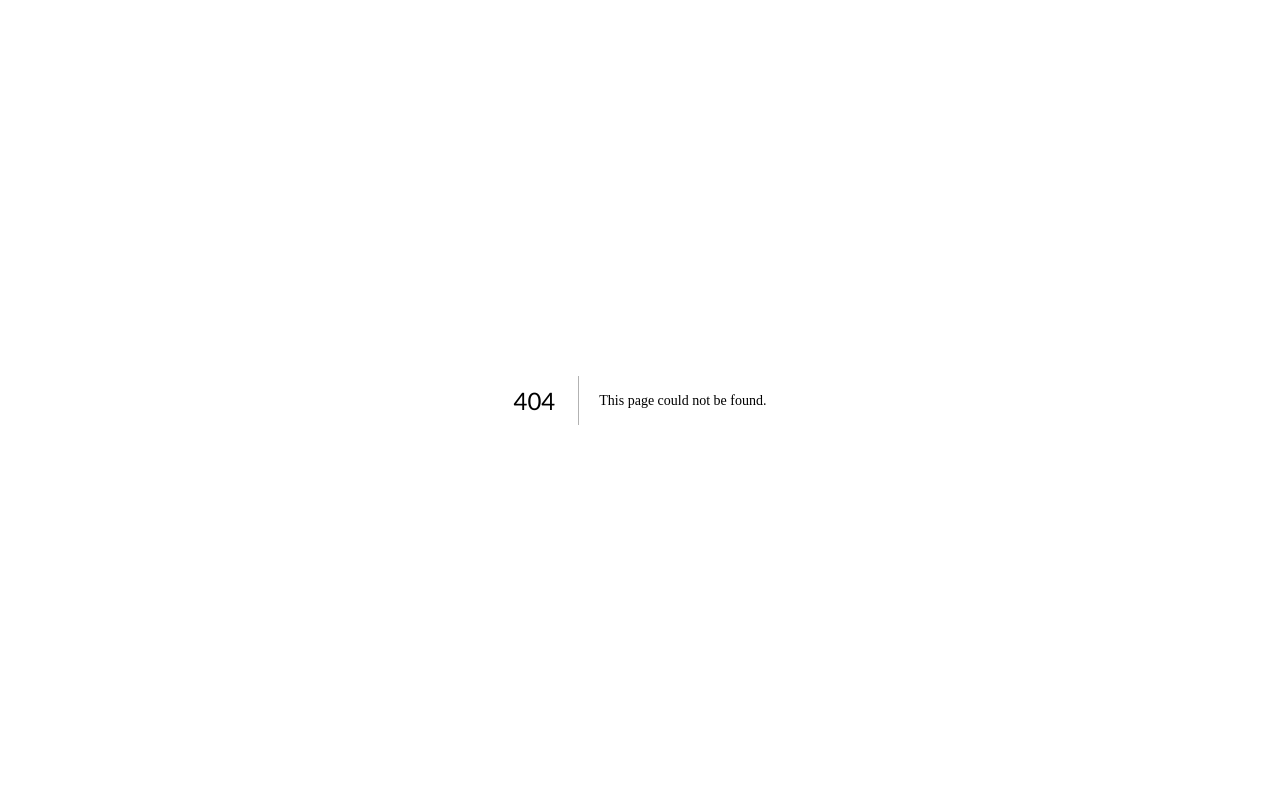
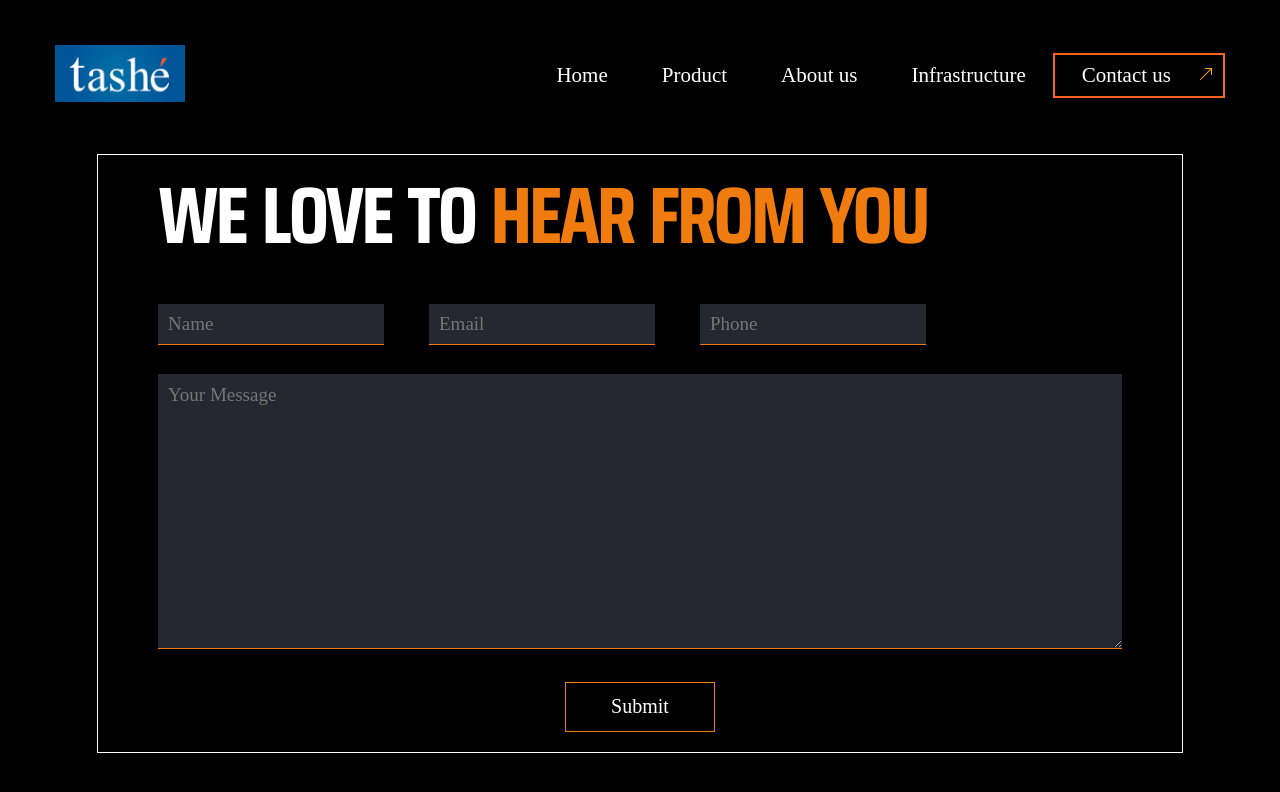
Before and after one commit to naveenbishwas/Tashe-new, a Next.js app: page /contact-us in a window 1280 px wide. Before the commit this address had no page. Shown: the top 792 px of the page. Built offline with nearby package versions, Linux system fonts and the light colour scheme; a web font is replaced by a local one.

Commit message:
contact-us

```diff
--- a/src/app/about-us/page.js
+++ b/src/app/about-us/page.js
@@ -111,7 +111,7 @@ const page = () => {
 
               <li id="contact">
                 <div className="">
-                  <Link id="black" href="#">
+                  <Link id="black" href="/contact-us">
                     Contact us
                   </Link>
                   <svg
--- /dev/null
+++ b/src/app/contact-us/contact-us.css
@@ -0,0 +1,69 @@
+.footer-right {
+  display: flex;
+  justify-content: center;
+  margin-top: 12%;
+  color: #fff;
+}
+
+.form-top {
+  margin-top: 2%;
+  display: flex;
+  gap: 45px;
+}
+
+.form-top input {
+  width: 216px;
+  margin-top: 30px;
+}
+
+.form-middle textarea {
+  margin-top: 3%;
+}
+
+.footer-right h1 {
+  font-size: 5rem;
+}
+
+body {
+  background-color: #000;
+}
+
+.from-bottom {
+  text-align: center;
+}
+
+.footer-right-header {
+  border: 1px solid;
+  padding: 20px 60px;
+}
+
+@media screen and (max-width: 768px) {
+  .footer-right-header h1 {
+    font-family: "Saira Condensed";
+    font-size: 1.8rem;
+    line-height: 1;
+    letter-spacing: -1px;
+    word-spacing: 0px;
+  }
+
+  .footer-right {
+    margin-top: 22%;
+  }
+
+  .footer-right-header {
+    border: unset;
+    padding: 10px 25px;
+  }
+
+  .form-top input {
+    width: 100%;
+  }
+
+  .form-top {
+    gap: 1px;
+  }
+
+  .form-middle textarea {
+    height: 200px;
+  }
+}
--- /dev/null
+++ b/src/app/contact-us/page.js
@@ -0,0 +1,147 @@
+import React from "react";
+import "./contact-us.css";
+import Link from "next/link";
+import Image from "next/image";
+
+const page = () => {
+  return (
+    <>
+      <header>
+        <div className="navbar">
+          <Link href="/">
+            <div className="logo">
+              <Image
+                src={"/new-logo.png"}
+                alt="Logo"
+                width={0}
+                height={0}
+                unoptimized
+              />
+            </div>
+          </Link>
+
+          <nav id="navigation">
+            <input type="checkbox" id="check" />
+            <label htmlFor="check" className="checkbtn">
+              <svg
+                id="nav-icon"
+                xmlns="http://www.w3.org/2000/svg"
+                width="16"
+                height="16"
+                fill="currentColor"
+                class="bi bi-list"
+                viewBox="0 0 16 16"
+              >
+                <path
+                  fill-rule="evenodd"
+                  d="M2.5 12a.5.5 0 0 1 .5-.5h10a.5.5 0 0 1 0 1H3a.5.5 0 0 1-.5-.5m0-4a.5.5 0 0 1 .5-.5h10a.5.5 0 0 1 0 1H3a.5.5 0 0 1-.5-.5m0-4a.5.5 0 0 1 .5-.5h10a.5.5 0 0 1 0 1H3a.5.5 0 0 1-.5-.5"
+                />
+              </svg>
+            </label>
+            <ul>
+              <li>
+                <Link href="/">Home</Link>
+              </li>
+              <li>
+                <div className="dropdown" id="for-desk">
+                  <Link id="product-p" href="/product/transformer">
+                    Product
+                  </Link>
+                  <ul id="dropdown-bottm">
+                    <Link href="/product/transformer">
+                      <li>Transformer</li>
+                    </Link>
+                    <Link href="/product/coruggated">
+                      <li>Coruggated</li>
+                    </Link>
+                  </ul>
+                </div>
+
+                <div className="dropdown" id="for-mobile">
+                  <details>
+                    <summary>
+                      Products
+                      <svg
+                        xmlns="http://www.w3.org/2000/svg"
+                        width="16"
+                        height="16"
+                        fill="currentColor"
+                        class="bi bi-chevron-down"
+                        viewBox="0 0 16 16"
+                      >
+                        <path
+                          fill-rule="evenodd"
+                          d="M1.646 4.646a.5.5 0 0 1 .708 0L8 10.293l5.646-5.647a.5.5 0 0 1 .708.708l-6 6a.5.5 0 0 1-.708 0l-6-6a.5.5 0 0 1 0-.708"
+                        />
+                      </svg>
+                    </summary>
+                    <summary>
+                      <Link href="/product/transformer">Transformer</Link>
+                    </summary>
+                    <summary>
+                      <Link href="/product/coruggated">Coruggated</Link>
+                    </summary>
+                  </details>
+                </div>
+              </li>
+              <li>
+                <Link href="/about-us">About us</Link>
+              </li>
+              <li>
+                <Link href="/">Infrastructure</Link>
+              </li>
+
+              <li id="contact">
+                <div className="">
+                  <Link id="black" href="/contact-us">
+                    Contact us
+                  </Link>
+                  <svg
+                    xmlns="http://www.w3.org/2000/svg"
+                    width="16"
+                    height="16"
+                    fill="currentColor"
+                    class="bi bi-arrow-up-right"
+                    viewBox="0 0 16 16"
+                  >
+                    <path
+                      fill-rule="evenodd"
+                      d="M14 2.5a.5.5 0 0 0-.5-.5h-6a.5.5 0 0 0 0 1h4.793L2.146 13.146a.5.5 0 0 0 .708.708L13 3.707V8.5a.5.5 0 0 0 1 0z"
+                    />
+                  </svg>
+                </div>
+              </li>
+            </ul>
+          </nav>
+        </div>
+      </header>
+
+      <div className="footer-right">
+        <div className="footer-right-header">
+          <h1>
+            WE LOVE TO <span id="footer-hear">HEAR FROM YOU</span>
+          </h1>
+          <form action="">
+            <div className="form-top">
+              <input type="text" name="" id="name" placeholder="Name" />
+              <input type="email" name="" id="email" placeholder="Email" />
+              <input type="tel" name="" id="phone" placeholder="Phone" />
+            </div>
+            <div className="form-middle">
+              <textarea
+                cols="90"
+                rows="12"
+                placeholder="Your Message"
+              ></textarea>
+            </div>
+            <div className="from-bottom">
+              <button>Submit</button>
+            </div>
+          </form>
+        </div>
+      </div>
+    </>
+  );
+};
+
+export default page;
--- a/src/app/page.js
+++ b/src/app/page.js
@@ -104,7 +104,7 @@ export default function Home() {
 
               <li id="contact">
                 <div className="">
-                  <Link id="black" href="#">
+                  <Link id="black" href="/contact-us">
                     Contact us
                   </Link>
                   <svg
--- a/src/app/product/coruggated/page.js
+++ b/src/app/product/coruggated/page.js
@@ -146,7 +146,7 @@ const Page = () => {
 
               <li id="contact">
                 <div className="">
-                  <Link id="black" href="#">
+                  <Link id="black" href="/contact-us">
                     Contact us
                   </Link>
                   <svg
--- a/src/app/product/transformer/page.js
+++ b/src/app/product/transformer/page.js
@@ -127,7 +127,7 @@ const Page = () => {
 
               <li id="contact">
                 <div className="">
-                  <Link id="black" href="#">
+                  <Link id="black" href="/contact-us">
                     Contact us
                   </Link>
                   <svg
```
